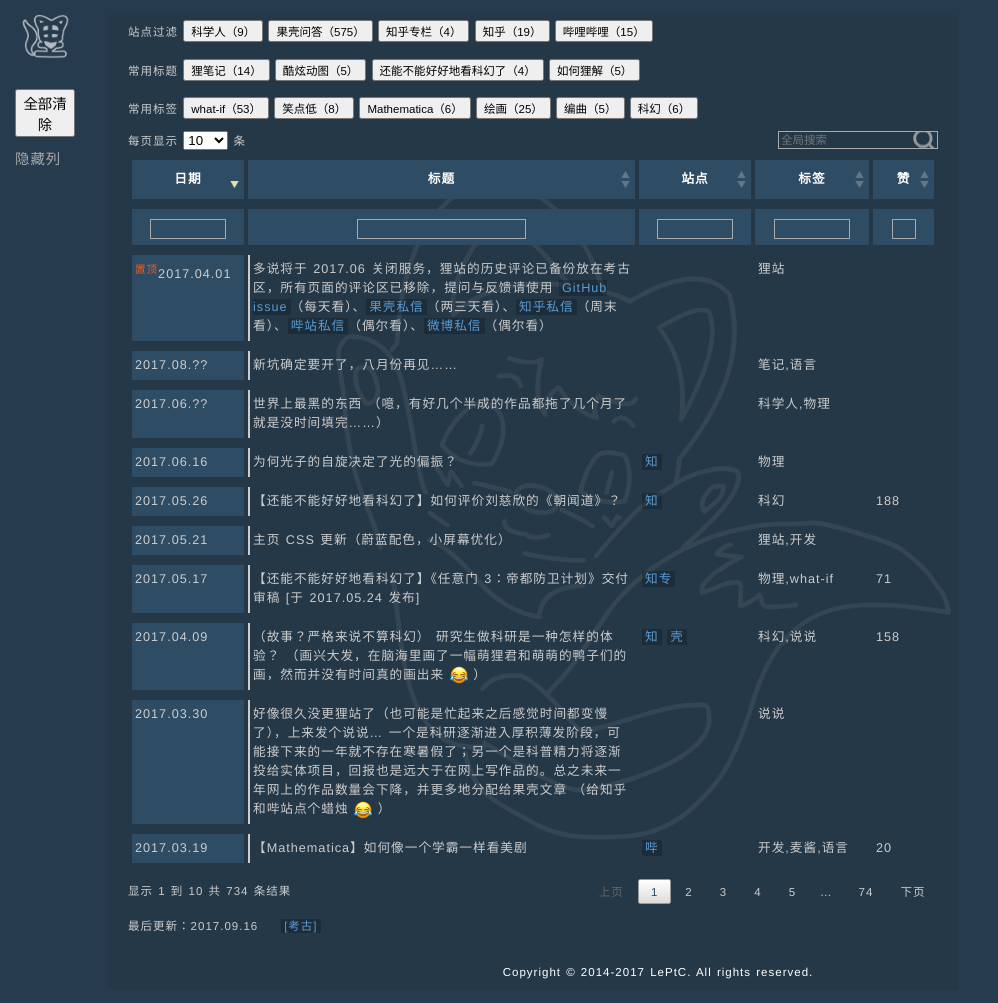
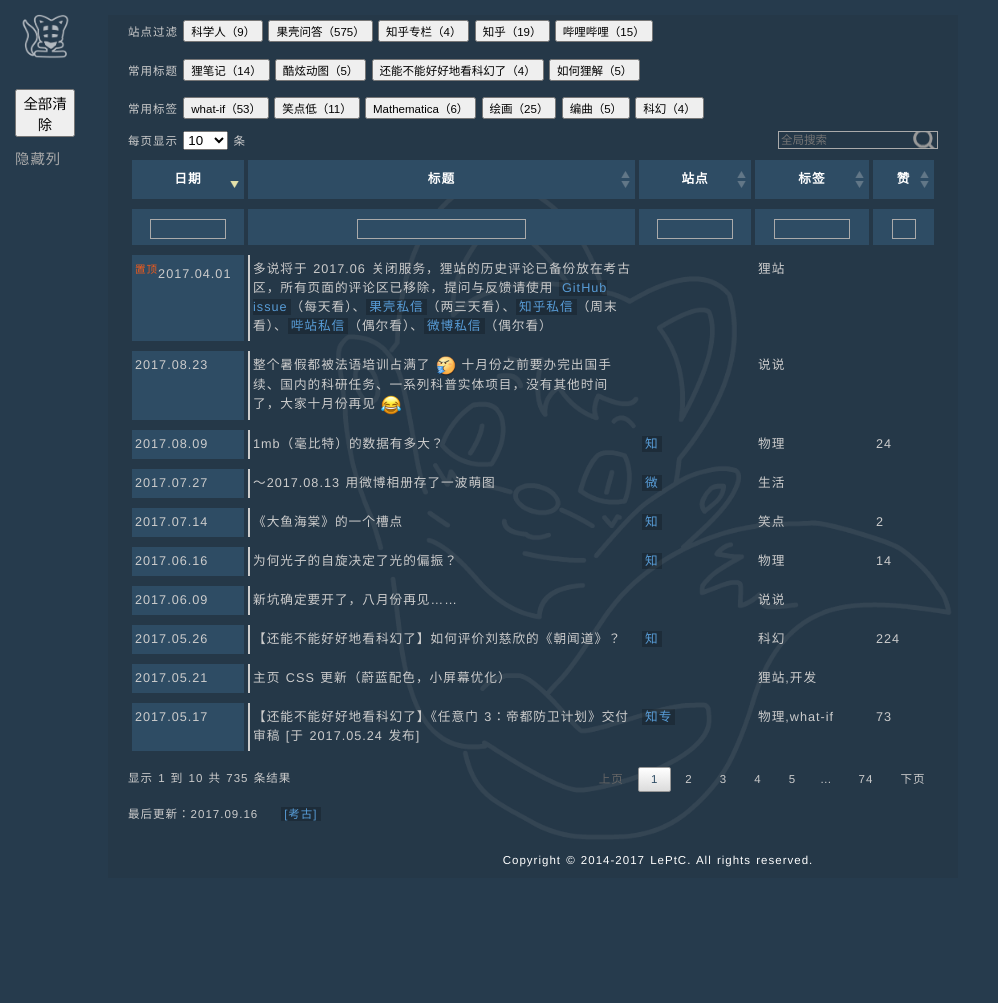
Before and after one commit to LePtC/LePtC.github.io, a Jekyll site: the page built from index.html, in a window 1280 px wide and 1003 px high. Shown: the whole window, without its empty margins (0-998 px from the left). Built offline with Jekyll 4.4.1, drawn with Linux system fonts in a browser that asks for light colours; Markdown is read by kramdown in place of the engine named in the settings; comment, search, counter and statistics services are not loaded.

Commit message:
update shuoshuo

```diff
--- a/css/images.css
+++ b/css/images.css
@@ -100,7 +100,9 @@
 }
 
 
-img[src="img/xcry.png"] {
-  max-width: 18px;
+img[src="img/xcry.png"],
+img[src="img/wotu.png"]
+{
+  max-width: 20px;
   vertical-align: middle;
 }
--- a/index.html
+++ b/index.html
@@ -161,11 +161,11 @@
 
 <p>常用标签
 <button type="button" onclick="inject('标签','what-if')">what-if（53）</button>
-<button type="button" onclick="inject('标签','笑点')">笑点低（8）</button>
+<button type="button" onclick="inject('标签','笑点')">笑点低（11）</button>
 <button type="button" onclick="inject('标签','麦酱')">Mathematica（6）</button>
 <button type="button" onclick="inject('标签','绘画')">绘画（25）</button>
 <button type="button" onclick="inject('标签','编曲')">编曲（5）</button>
-<button type="button" onclick="inject('标签','科幻')">科幻（6）</button>
+<button type="button" onclick="inject('标签','科幻')">科幻（4）</button>
 </p>
 
 </div>
@@ -198,31 +198,61 @@
 
 <tbody style="color:#CCC">
 
-<tr><td>2017.08.??</td>
-  <td>新坑确定要开了，八月份再见……</td>
-<td></td>
-<td>笔记,语言</td><td></td></tr>
+<!-- <tr><td>2017.09.0?</td>
+  <td>【狸笔记】法语</td>
+<td><a href="lenote/Lang/Fr/">狸笔</a></td>
+<td>笔记,语言</td><td></td></tr> -->
 
 <!-- <tr><td>2017.03.??</td>
   <td>【还能不能好好地看科幻了】圆圆的肥皂泡（由于三月作贡献给了果壳，所以知乎专栏顺延一期）</td>
 <td>知专</td>
 <td>物理</td><td></td></tr> -->
 
-<tr><td>2017.06.??</td>
-  <td><!-- 【酷炫动图】（收录到【如何狸解】） -->世界上最黑的东西 （噫，有好几个半成的作品都拖了几个月了就是没时间填完……） <!-- [于 2017.06.?? 发布] --> </td>
-<td><!-- 编辑中<a href="http://www.guokr.com/article/442044/">壳</a>
-    <a href="http://weibo.com/ttarticle/p/show?id=2309404082667938281154">微</a> --></td>
-<td>科学人,物理</td><td></td></tr>
+<!-- <tr><td>2017.07.??</td>
+  <td>【酷炫动图】（收录到【如何狸解】）世界上最黑的东西 （噫，有好几个半成的作品都拖了几个月了就是没时间填完……） [于 2017.06.?? 发布] </td>
+<td>编辑中<a href="http://www.guokr.com/article/442044/">壳</a>
+    <a href="http://weibo.com/ttarticle/p/show?id=2309404082667938281154">微</a></td>
+<td>科学人,物理</td><td></td></tr> -->
+
+<tr><td>2017.08.23</td>
+  <td>整个暑假都被法语培训占满了 <img src="img/wotu.png" alt="[吐]"> 十月份之前要办完出国手续、国内的科研任务、一系列科普实体项目，没有其他时间了，大家十月份再见 <img src="img/xcry.png" alt="[笑 cry]"> </td>
+<td></td>
+<td>说说</td><td></td></tr>
+
+<tr><td>2017.08.09</td>
+  <td>1mb（毫比特）的数据有多大？</td>
+<td><a href="https://www.zhihu.com/question/63645687/answer/211455513">知</a></td>
+<td>物理</td><td>24</td></tr>
+
+<tr><td>2017.07.27</td>
+  <td>～2017.08.13 用微博相册存了一波萌图</td>
+<td><a href="http://photo.weibo.com/1045122993/albums/detail/album_id/3624029536823000/#!/mode/1/page/1">微</a></td>
+<td>生活</td><td></td></tr>
+
+<tr><td>2017.07.14</td>
+  <td>《大鱼海棠》的一个槽点</td>
+<td><a href="https://www.zhihu.com/question/48109458/answer/198456451">知</a></td>
+<td>笑点</td><td>2</td></tr>
+
+<!-- <tr><td>2017.06.30</td>
+  <td>短篇科幻《思想藻》 [未通过]</td>
+<td></td>
+<td>科幻</td><td></td></tr> -->
 
 <tr><td>2017.06.16</td>
   <td>为何光子的自旋决定了光的偏振？</td>
 <td><a href="https://www.zhihu.com/question/31429534/answer/184872721">知</a></td>
-<td>物理</td><td></td></tr>
+<td>物理</td><td>14</td></tr>
+
+<tr><td>2017.06.09</td>
+  <td>新坑确定要开了，八月份再见……</td>
+<td></td>
+<td>说说</td><td></td></tr>
 
 <tr><td>2017.05.26</td>
   <td>【还能不能好好地看科幻了】如何评价刘慈欣的《朝闻道》？</td>
 <td><a href="https://www.zhihu.com/question/46609703/answer/174771152">知</a></td>
-<td>科幻</td><td>188</td></tr>
+<td>科幻</td><td>224</td></tr>
 
 <tr><td>2017.05.21</td>
   <td>主页 CSS 更新（蔚蓝配色，小屏幕优化）</td>
@@ -232,13 +262,13 @@
 <tr><td>2017.05.17</td>
   <td>【还能不能好好地看科幻了】《任意门 3：帝都防卫计划》交付审稿 [于 2017.05.24 发布]</td>
 <td><a href="https://zhuanlan.zhihu.com/p/26953999">知专</a></td>
-<td>物理,what-if</td><td>71</td></tr>
+<td>物理,what-if</td><td>73</td></tr>
 
 <tr><td>2017.04.09</td>
   <td>（故事？严格来说不算科幻） 研究生做科研是一种怎样的体验？ （画兴大发，在脑海里画了一幅萌狸君和萌萌的鸭子们的画，然而并没有时间真的画出来 <img src="img/xcry.png" alt="[笑 cry]"> ）</td>
 <td><a href="https://www.zhihu.com/question/47529322/answer/156205267">知</a>
   <a href="http://www.guokr.com/post/780513">壳</a></td>
-<td>科幻,说说</td><td>158</td></tr>
+<td>科幻,说说</td><td>162</td></tr>
 
 <tr><td><sup>置顶</sup>2017.04.01</td>
   <td>多说将于 2017.06 关闭服务，狸站的历史评论已备份放在考古区，所有页面的评论区已移除，提问与反馈请使用 <a href="https://github.com/LePtC/LePtC.github.io/issues">GitHub issue</a>（每天看）、<a href="http://www.guokr.com/i/1585771774/">果壳私信</a>（两三天看）、<a href="https://www.zhihu.com/people/leptc/activities">知乎私信</a>（周末看）、<a href="http://space.bilibili.com/2654670/">哔站私信</a>（偶尔看）、<a href="http://weibo.com/u/1045122993">微博私信</a>（偶尔看）</td>
@@ -287,15 +317,15 @@
 <td><a href="https://zhuanlan.zhihu.com/p/25007736">知专</a></td>
 <td>物理</td><td>182</td></tr>
 
-<tr><td>2016.12.23</td>
+<!-- <tr><td>2016.12.23</td>
   <td>（关于今年下半年的低产可以有个交待了……九十月份的时间都花在一个由探机模拟器引发的科幻上，这篇科幻设定发生在2130s，为了让故事背景完整，我为它补充了 2030~2130 整整一个世纪的社会发展史，最后觉得可以发展成长篇（或者一系列中短篇）就没有公开。十一月初想出另一个短篇科幻，于是就套进前面长篇的时间线中，花了两个月的时间修改到满意为止）</td>
 <td></td>
-<td>说说</td><td></td></tr>
-
-<tr><td>2016.12.23</td>
-  <td>闷声投稿短篇科幻《图灵测试员》 [后来又有新想法了，撤稿]</td>
-<td></td>
-<td>科幻</td><td></td></tr>
+<td>说说</td><td></td></tr> -->
+
+<!-- <tr><td>2016.12.23</td>
+  <td>闷声投稿短篇科幻《图灵测试员》 [后来又有了新计划，撤稿]</td>
+<td></td>
+<td>科幻</td><td></td></tr> -->
 
 <tr><td>2016.12.21</td>
   <td>闷声写完【还能不能好好地看科幻了】第一期《为什么任意门应该做成球形》 [于 2017.01.01 发布]</td>
@@ -719,7 +749,7 @@
 
 <tr><td>2015.07.13</td>
   <td>【狸笔记】 新笔记开坑 听译日语歌</td>
-<td><a href="lenote/Lang/Jp/">狸笔</td>
+<td><a href="lenote/Lang/Jp/">狸笔</a></td>
 <td>笔记,语言</td><td></td></tr>
 
 <tr><td>2015.07.09</td>
```
Also changed, not shown: img/wotu.png (added).
